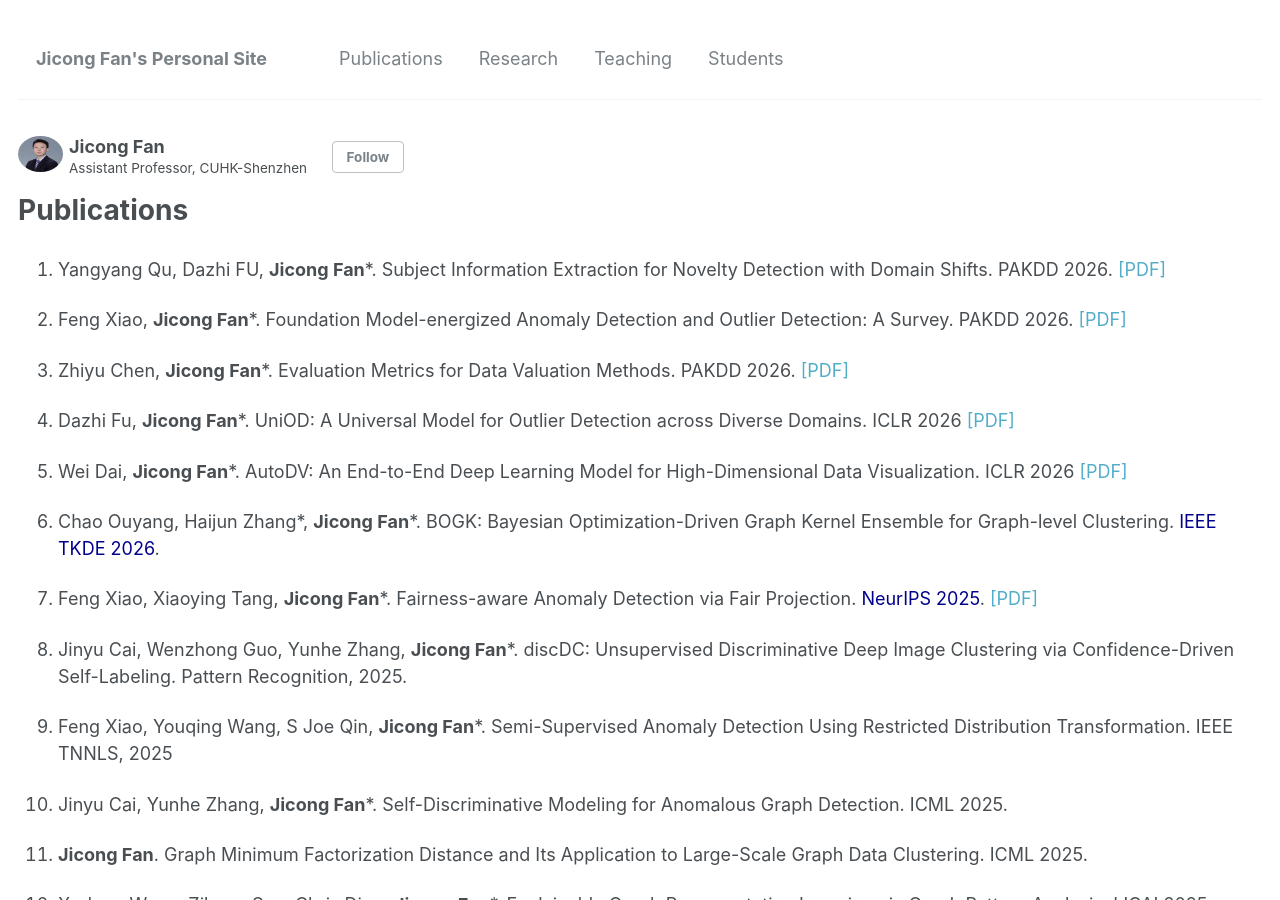
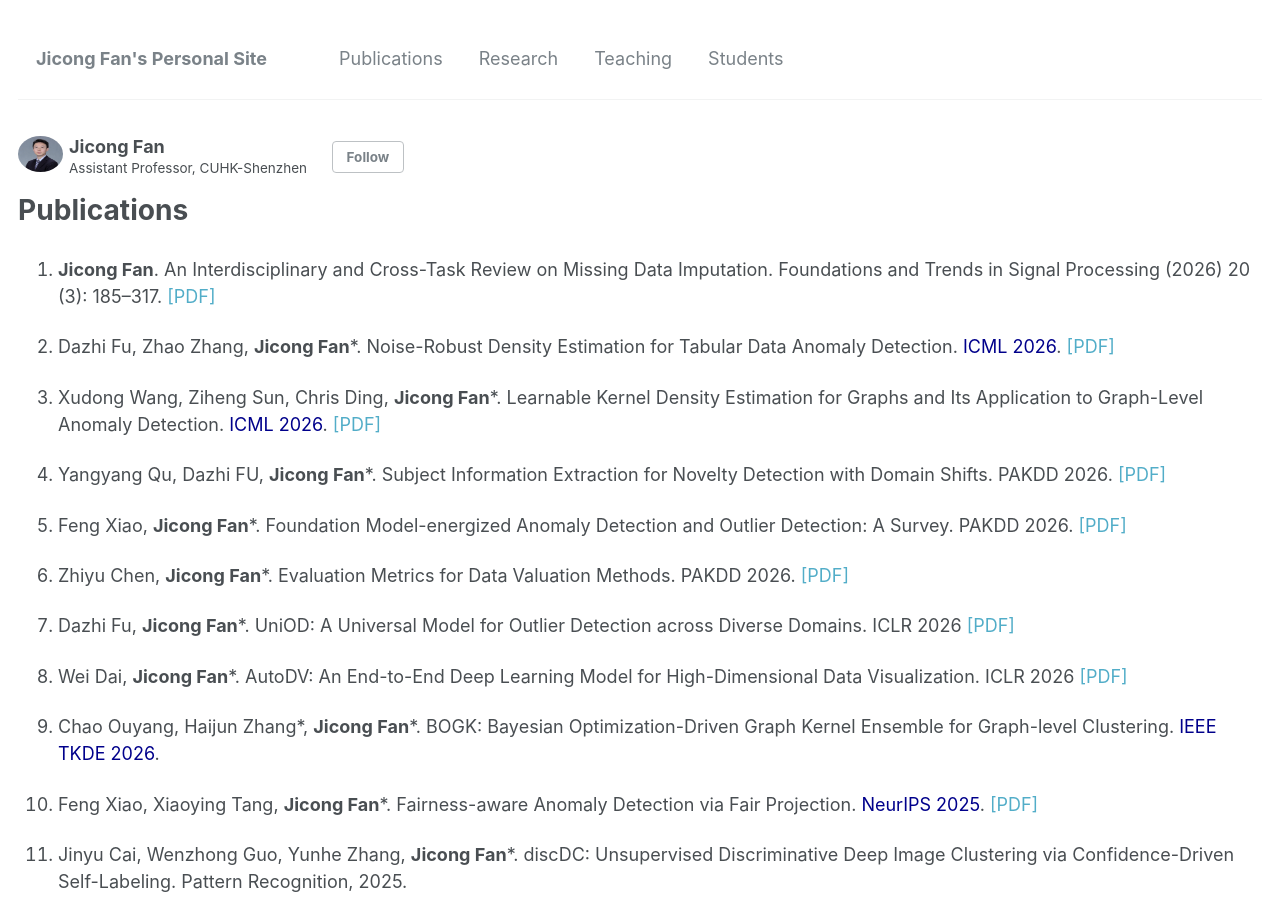
Before and after one commit to jicongfan/jicongfan.github.io, a Jekyll site: the page built from _pages/publications.md, in a window 1280 px wide and 900 px high. Built offline with Jekyll 4.4.1, drawn with Linux system fonts in a browser that asks for light colours.

Commit message:
Update publications.md

```diff
--- a/_pages/publications.md
+++ b/_pages/publications.md
@@ -3,6 +3,12 @@
 title: "Publications"
 author_profile: true
 ---
+
+1.  <strong>Jicong Fan</strong>. An Interdisciplinary and Cross-Task Review on Missing Data Imputation. Foundations and Trends in Signal Processing (2026) 20 (3): 185–317. <a href="https://arxiv.org/pdf/2511.01196">[PDF]</a>
+
+1.  Dazhi Fu, Zhao Zhang, <strong>Jicong Fan</strong>*. Noise-Robust Density Estimation for Tabular Data Anomaly Detection. <font color=DarkBlue>ICML 2026</font>. <a href="https://openreview.net/pdf?id=S51EtVGlui">[PDF]</a>
+
+1.  Xudong Wang, Ziheng Sun, Chris Ding, <strong>Jicong Fan</strong>*. Learnable Kernel Density Estimation for Graphs and Its Application to Graph-Level Anomaly Detection. <font color=DarkBlue>ICML 2026</font>. <a href="https://openreview.net/pdf?id=G1M4rBPtlP">[PDF]</a>
 
 1. Yangyang Qu, Dazhi FU, <strong>Jicong Fan</strong>*. Subject Information Extraction for Novelty Detection with Domain Shifts. PAKDD 2026. [[PDF]](/papers/pakdd2026_fm.pdf)
 
```
